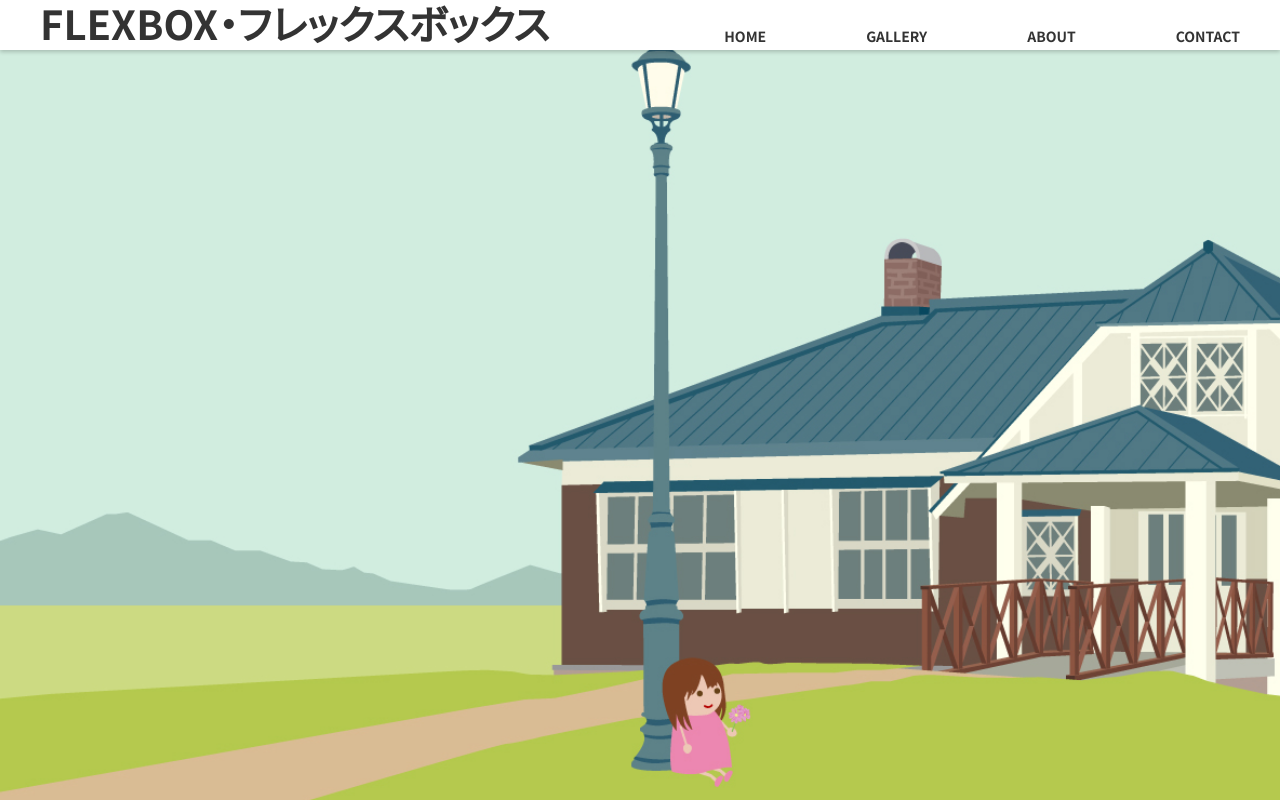
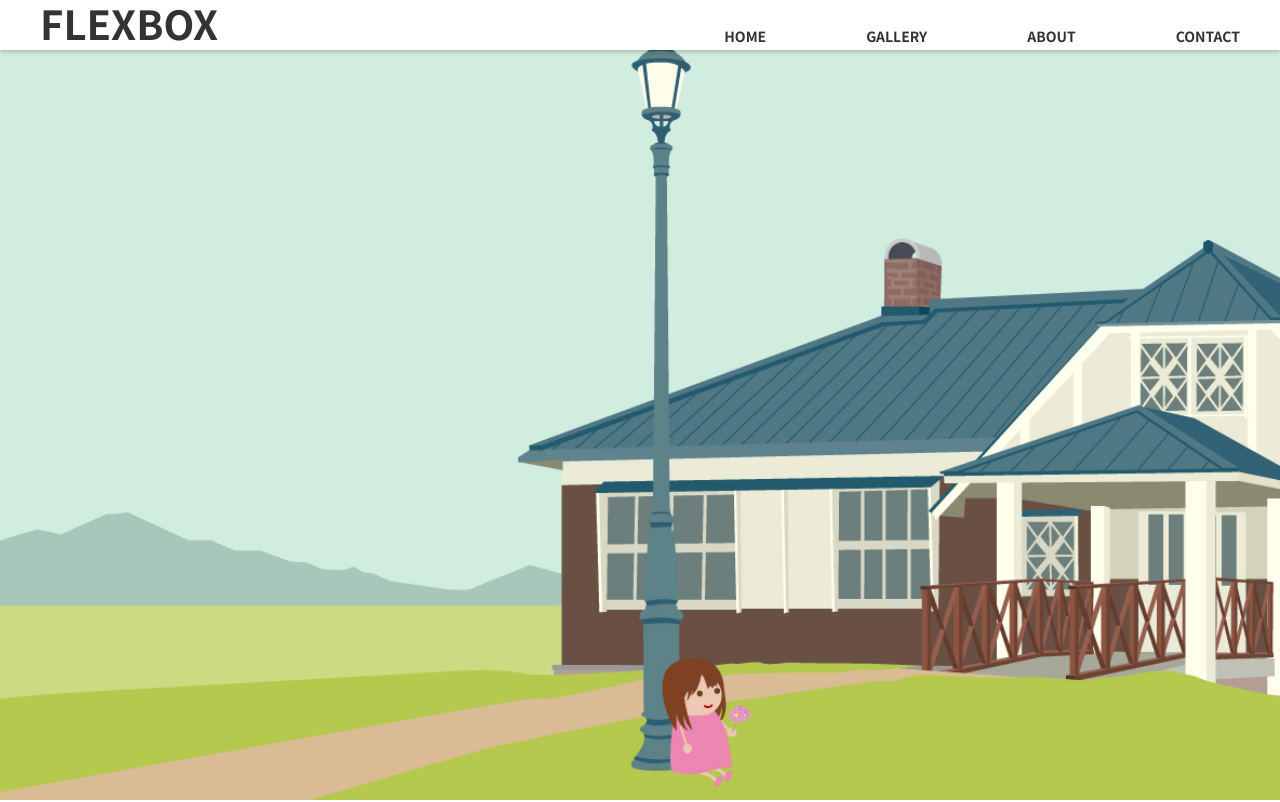
Before and after one commit to ovdesign/GitTest, a plain HTML site: page index.html in a window 1280 px wide. Shown: the top 802 px of the page. Drawn offline with Linux system fonts and the light colour scheme.

Commit message:
タイトルをさらに変更

```diff
--- a/index.html
+++ b/index.html
@@ -13,7 +13,7 @@
 
     <header class="header">
         <div class="header__body">
-            <h1><a href="index.html">FLEXBOX・フレックスボックス</a></h1>
+            <h1><a href="index.html">FLEXBOX</a></h1>
             <nav class="header__navigation">
                 <input type="checkbox" id="toggle-nav">
                 <label for="toggle-nav" class="toggle">
```
